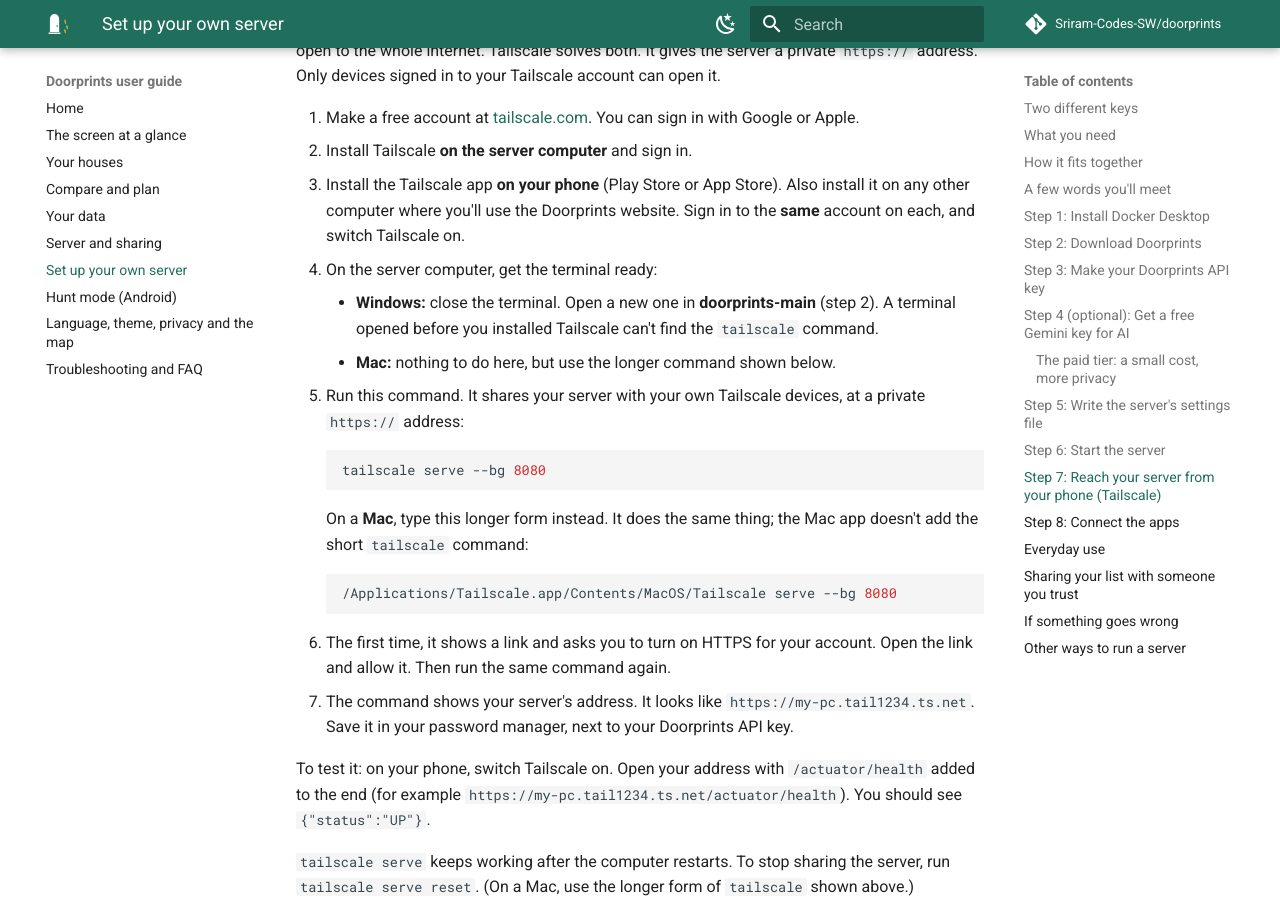
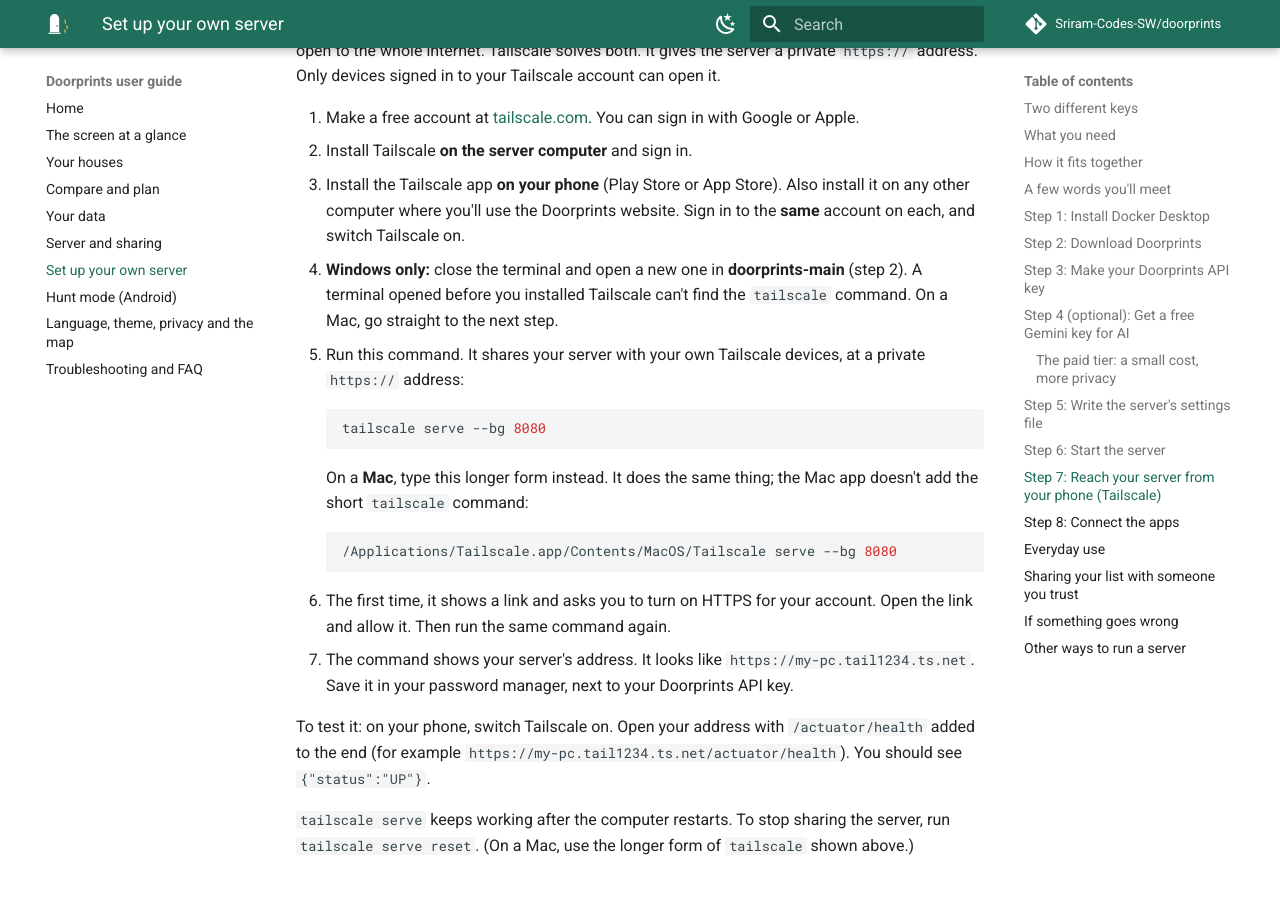
Before and after one commit to Sriram-Codes-SW/doorprints, an MkDocs documentation site: the page built from guide/docs/set-up-a-server.md, in a window 1280 px wide and 900 px high, scrolled down 6320 px. Built offline with MkDocs 1.6.1 and Material for MkDocs 9.7.7, drawn with Linux system fonts in a browser that asks for light colours; comment, search, counter and statistics services are not loaded.

Commit message:
User guide in plain language (owner request)
Every page: short sentences, numbered steps with one action each, and a plain
explanation the first time a technical word appears (server, sync, API key, Docker,
Tailscale, HTTPS, GPS, and others). Button names are checked against the apps' strings;
facts, commands, links, images and headings are unchanged. MkDocs strict build passes.

Co-Authored-By: Claude <noreply@anthropic.com>
Claude-Session: https://claude.ai/code/session_011Vb12cKJLnh2PUgUarZgVx

````diff
--- a/guide/docs/set-up-a-server.md
+++ b/guide/docs/set-up-a-server.md
@@ -221,10 +221,8 @@ Tailscale account can open it.
 2. Install Tailscale **on the server computer** and sign in.
 3. Install the Tailscale app **on your phone** (Play Store or App Store). Also install it on any other computer where
    you'll use the Doorprints website. Sign in to the **same** account on each, and switch Tailscale on.
-4. On the server computer, get the terminal ready:
-    - **Windows:** close the terminal. Open a new one in **doorprints-main** (step 2). A terminal opened before you
-      installed Tailscale can't find the `tailscale` command.
-    - **Mac:** nothing to do here, but use the longer command shown below.
+4. **Windows only:** close the terminal and open a new one in **doorprints-main** (step 2). A terminal opened
+   before you installed Tailscale can't find the `tailscale` command. On a Mac, go straight to the next step.
 5. Run this command. It shares your server with your own Tailscale devices, at a private `https://` address:
 
     ```bash
````
Also changed, not shown: guide/docs/your-data.md (+3 -2 lines), CHANGELOG.md.
